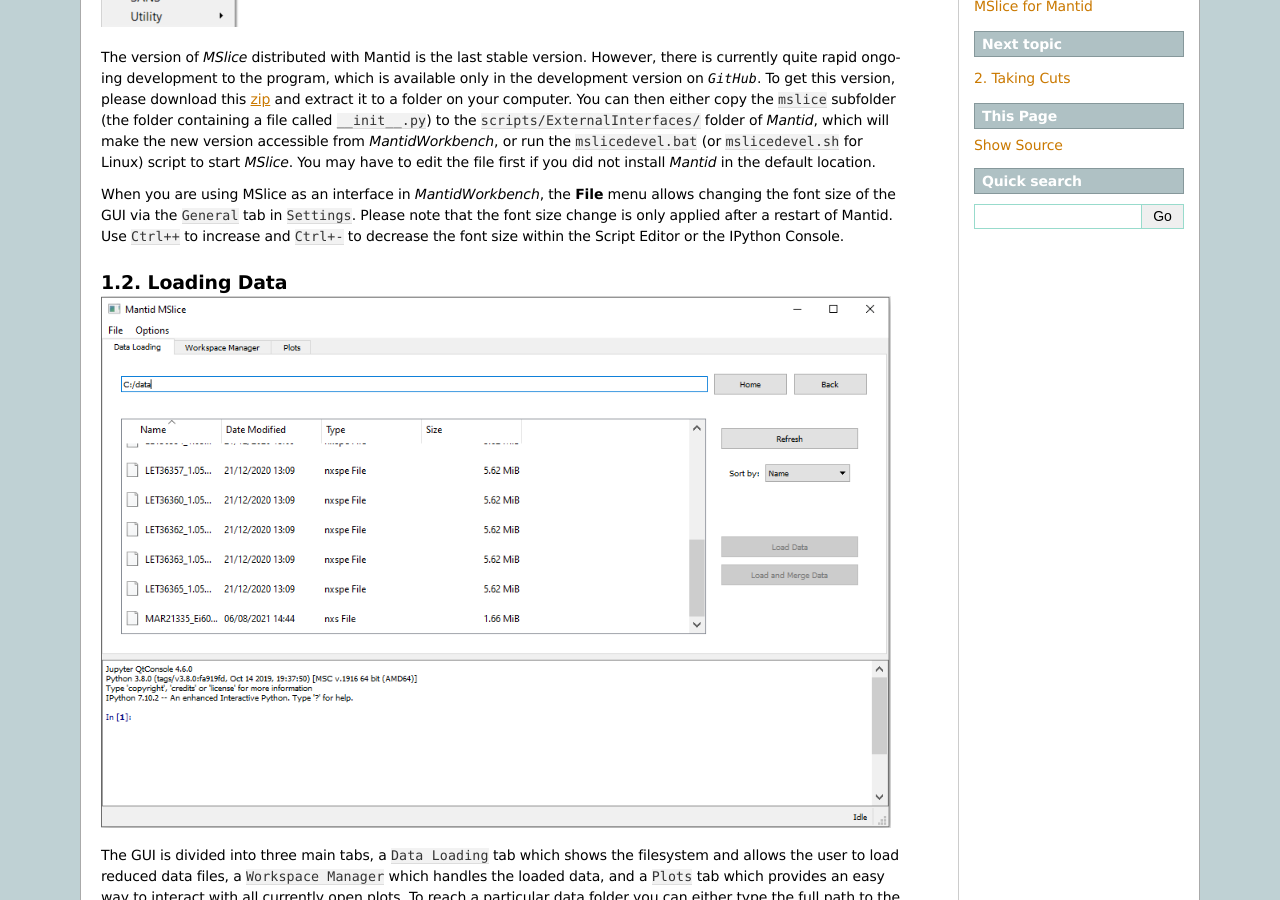
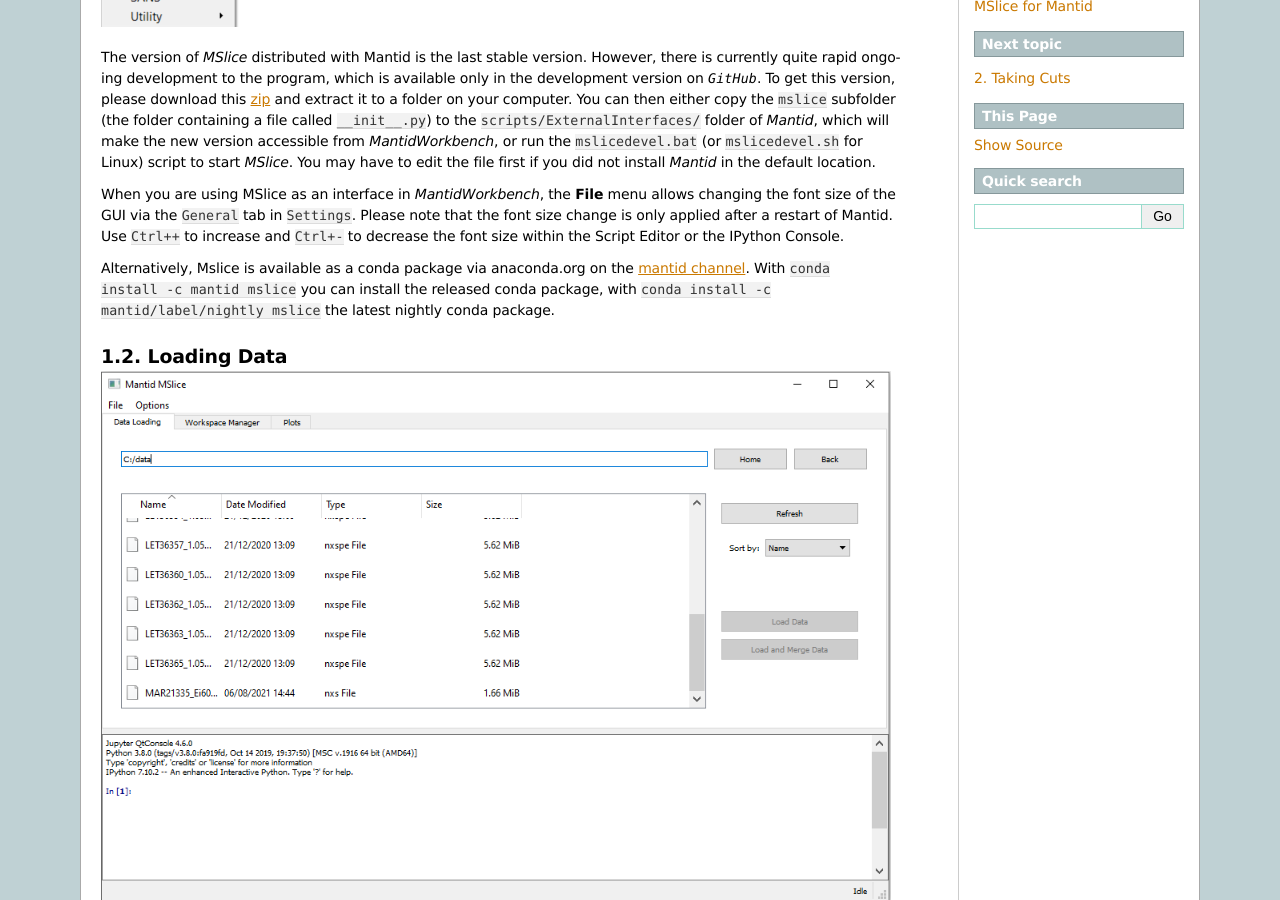
Before and after one commit to mantidproject/mslice, a Sphinx documentation site: the page built from docs/source/quickstart.rst, in a window 1280 px wide and 900 px high, scrolled down 358 px. Built offline with Sphinx 7.4.7, drawn with Linux system fonts in a browser that asks for light colours; formulas are drawn with MathJax 3.

Commit message:
Added information on mslice conda main and nightly

```diff
--- a/docs/source/quickstart.rst
+++ b/docs/source/quickstart.rst
@@ -19,6 +19,10 @@
 When you are using MSlice as an interface in *MantidWorkbench*, the **File** menu allows changing the font size of the GUI via the
 ``General`` tab in ``Settings``. Please note that the font size change is only applied after a restart of Mantid. Use ``Ctrl++`` to
 increase and ``Ctrl+-`` to decrease the font size within the Script Editor or the IPython Console.
+
+Alternatively, Mslice is available as a conda package via anaconda.org on the `mantid channel <https://anaconda.org/mantid/mslice>`_.
+With ``conda install -c mantid mslice`` you can install the released conda package, with ``conda install -c mantid/label/nightly mslice``
+the latest nightly conda package.
 
 Loading Data
 ------------
```
Also changed, not shown: README.md (+6 -0 lines).
